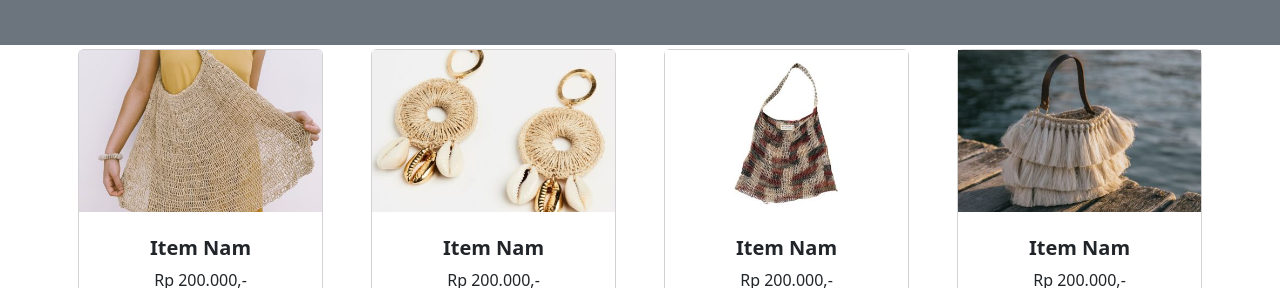
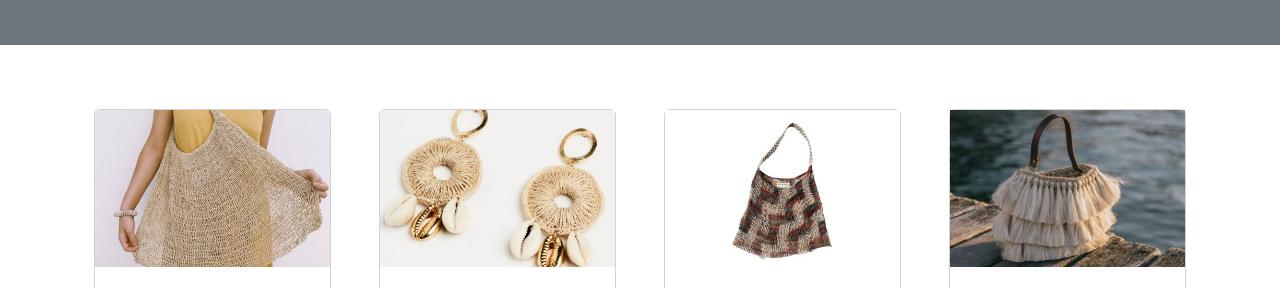
Before and after one commit to royswanimbo/sacode-2024-html.css-Tugas-tantangan-coding2, a plain HTML site: page index.html in a window 1280 px wide. Shown: the part 209-497 px from the top of the page. Drawn offline with nearby package versions, Linux system fonts and the light colour scheme.

Commit message:
Update index.html

```diff
--- a/index.html
+++ b/index.html
@@ -34,12 +34,13 @@
             </div>
         </div>
     </header>
-    <!-- Section-->
-    <section class="py-1 ">
-        <div class="container px-2 px-lg-10 mt-10 ">
+   <!-- Section-->
+    <section class="py-3 ">
+        <div class="container px-2 px-lg-4 mt-5 ">
             <div class="row gx-4 gx-lg-5 row-cols-2 row-cols-md-3 row-cols-xl-4 justify-content-center ">
                 <div class="col mb-5 ">
-                    <div class="card h-100 ">
+                    <div class="card h-4">
+                        <b></b>
                         <!-- Product image-->
                         <img class="img " src="1.jpg " alt="... " />
                         <!-- Product details-->
```
